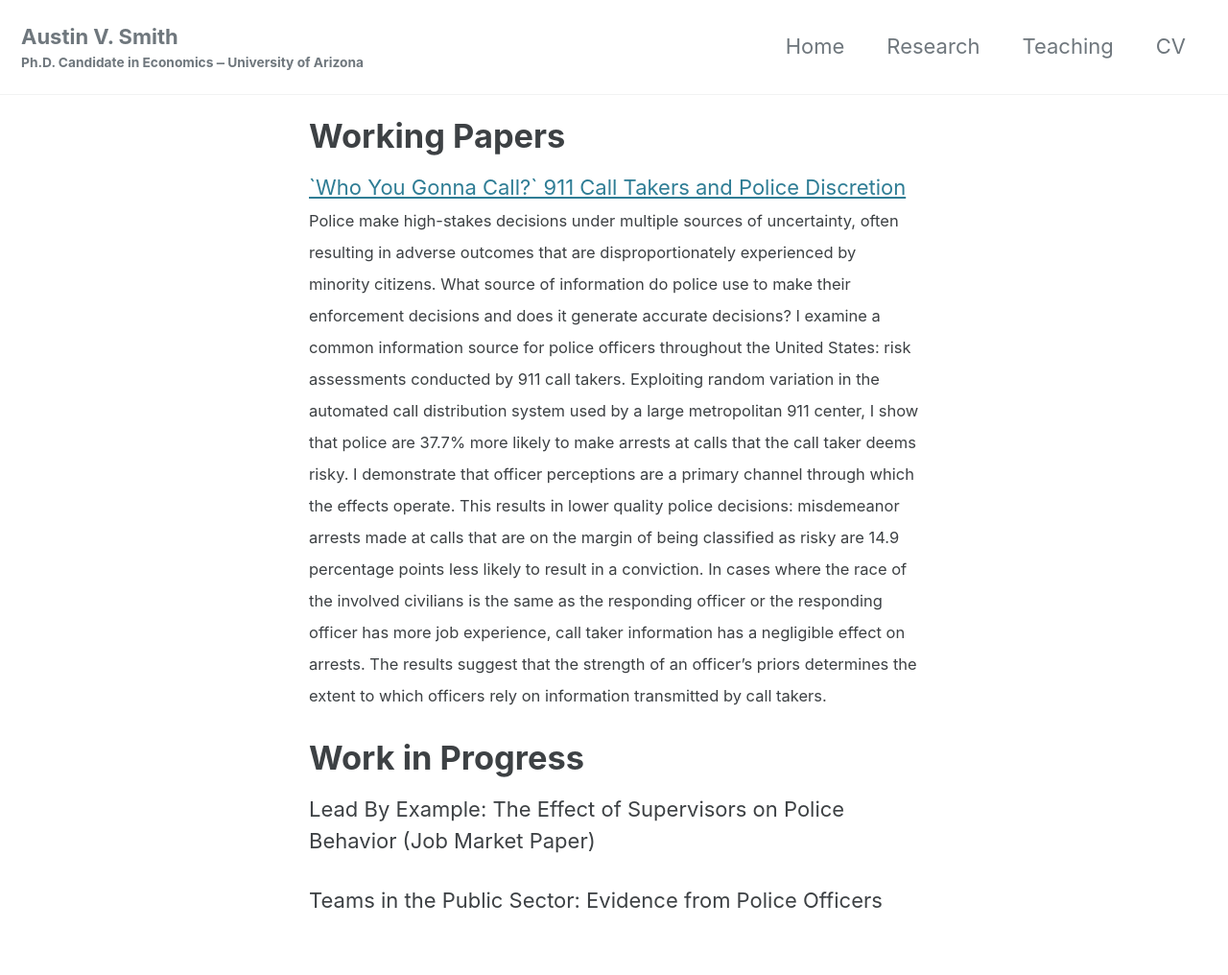
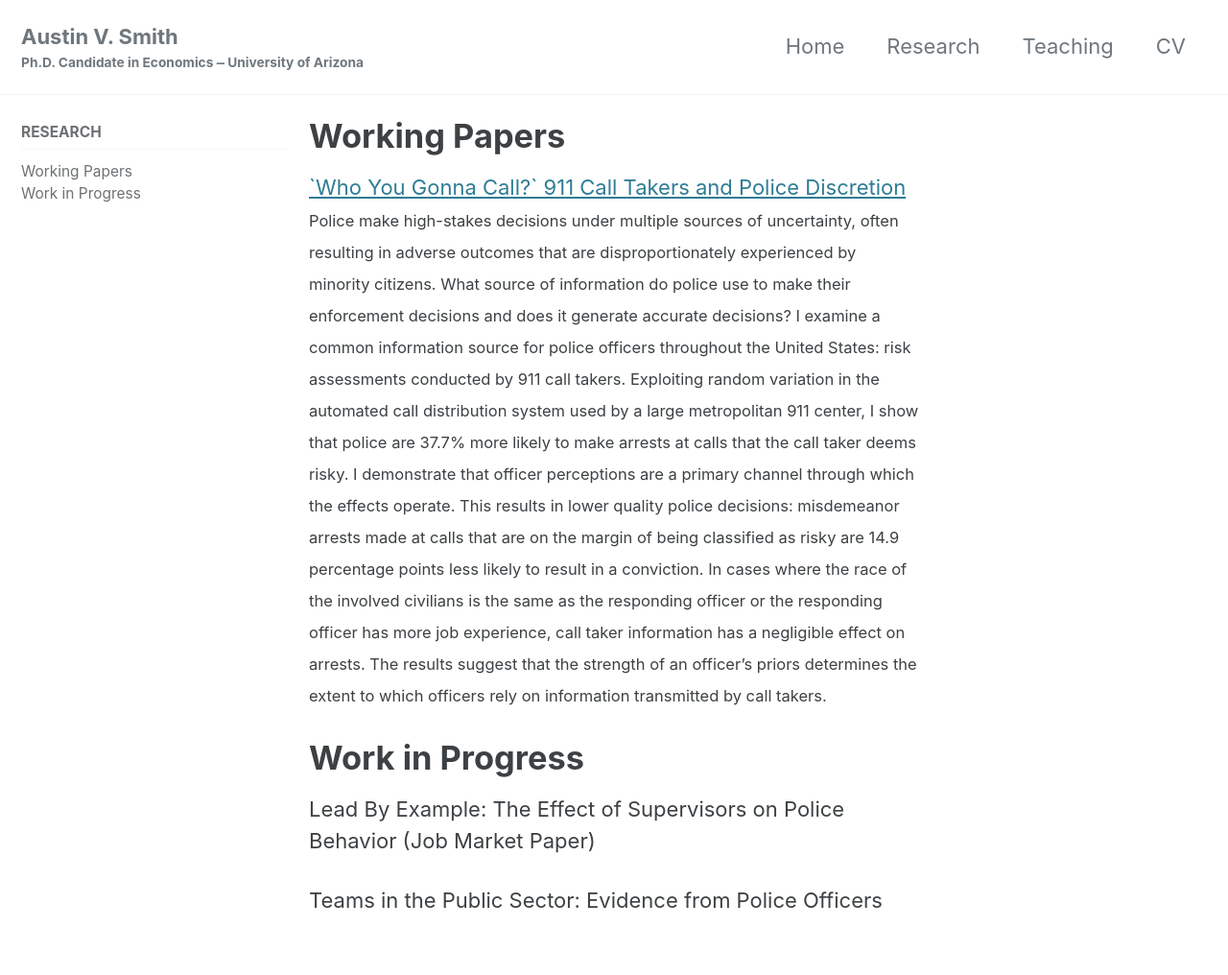
Before and after one commit to austin-v-smith-econ/austin-v-smith-econ.github.io, a Jekyll site: the page built from _research/research.md, in a window 1280 px wide. Shown: the whole page at 96% size. Built offline with Jekyll 4.4.1, drawn with Linux system fonts in a browser that asks for light colours; cached includes are drawn as plain includes.

Commit message:
Update research sidebar
navigation.yml

```diff
--- a/_data/navigation.yml
+++ b/_data/navigation.yml
@@ -8,3 +8,12 @@ main:
     url: /teaching/
   - title: "CV"
     url: /cv/
+
+research:
+  - title: "Research"
+    url: /research/
+    children:
+      - title: "Working Papers"
+        url: /research/#working-papers
+      - title: "Work in Progress"
+        url: /research/#work-in-progress
```
